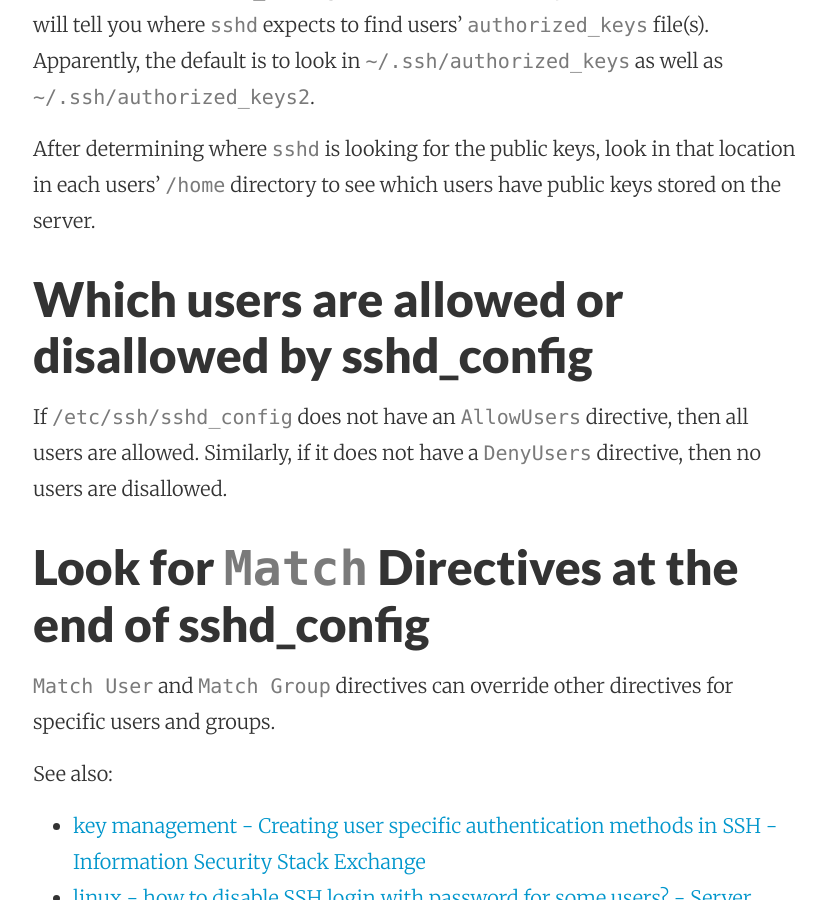
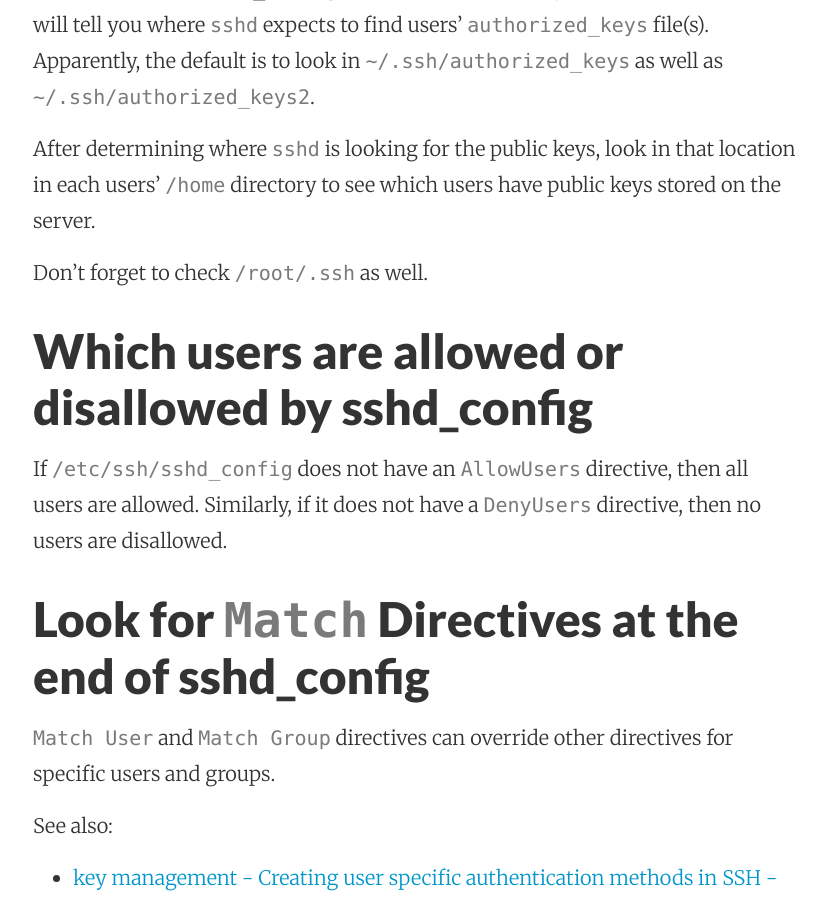
Before and after one commit to mattymaloney/mattymaloney.github.io, a Jekyll site: the page built from _posts/2016-03-03-sshd-user-list.md, in a window 1280 px wide and 900 px high, scrolled down 1528 px. Shown: the whole window, without its empty margins (223-1048 px from the left). Built offline with Jekyll 4.4.1, drawn with Linux system fonts in a browser that asks for light colours.

Commit message:
Updated 2016-03-03-sshd-user-list.md

```diff
--- a/_posts/2016-03-03-sshd-user-list.md
+++ b/_posts/2016-03-03-sshd-user-list.md
@@ -3,6 +3,7 @@ published: true
 layout: post
 title: Determine Which Users Can Login Via SSH
 ---
+
 
 Determine which users can login via SSH and with which method(s), password or authorized_keys, those users are permitted to connect.
 
@@ -26,6 +27,8 @@ See also: [linux - SSH public key auth fails when UsePAM is set to "no" - Server
 Check `/etc/ssh/sshd_config` for the `AuthorizedKeysFile` directive. This will tell you where `sshd` expects to find users' `authorized_keys` file(s). Apparently, the default is to look in `~/.ssh/authorized_keys` as well as `~/.ssh/authorized_keys2`.
 
 After determining where `sshd` is looking for the public keys, look in that location in each users' `/home` directory to see which users have public keys stored on the server.
+
+Don't forget to check `/root/.ssh` as well.
 
 
 ## Which users are allowed or disallowed by sshd_config
```
